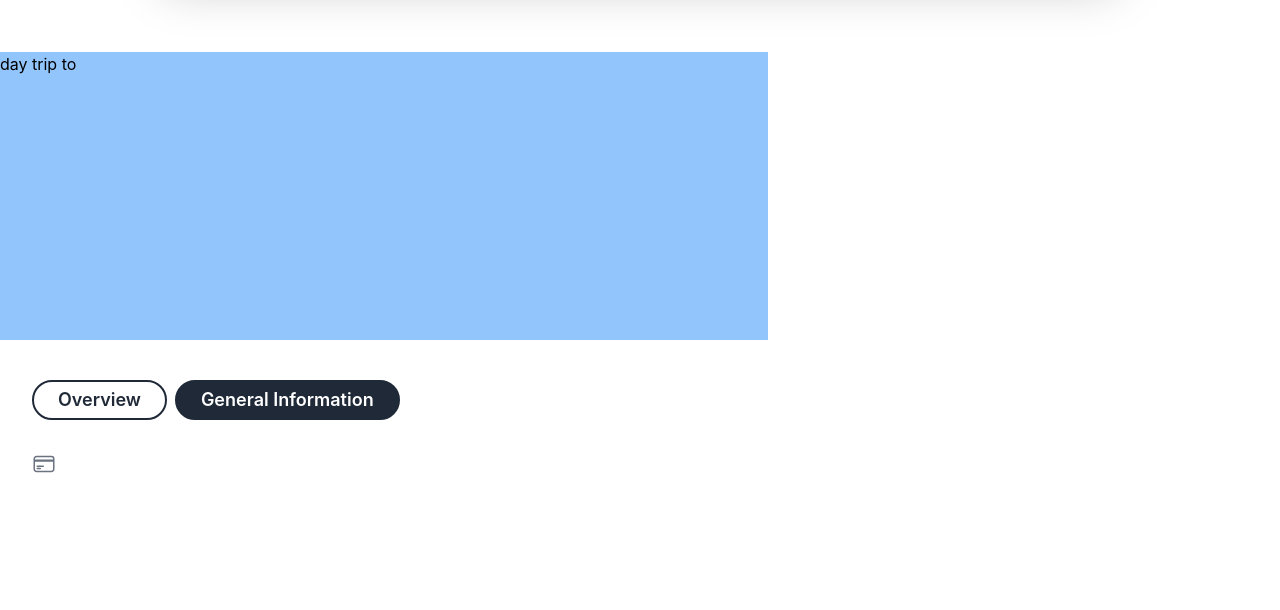
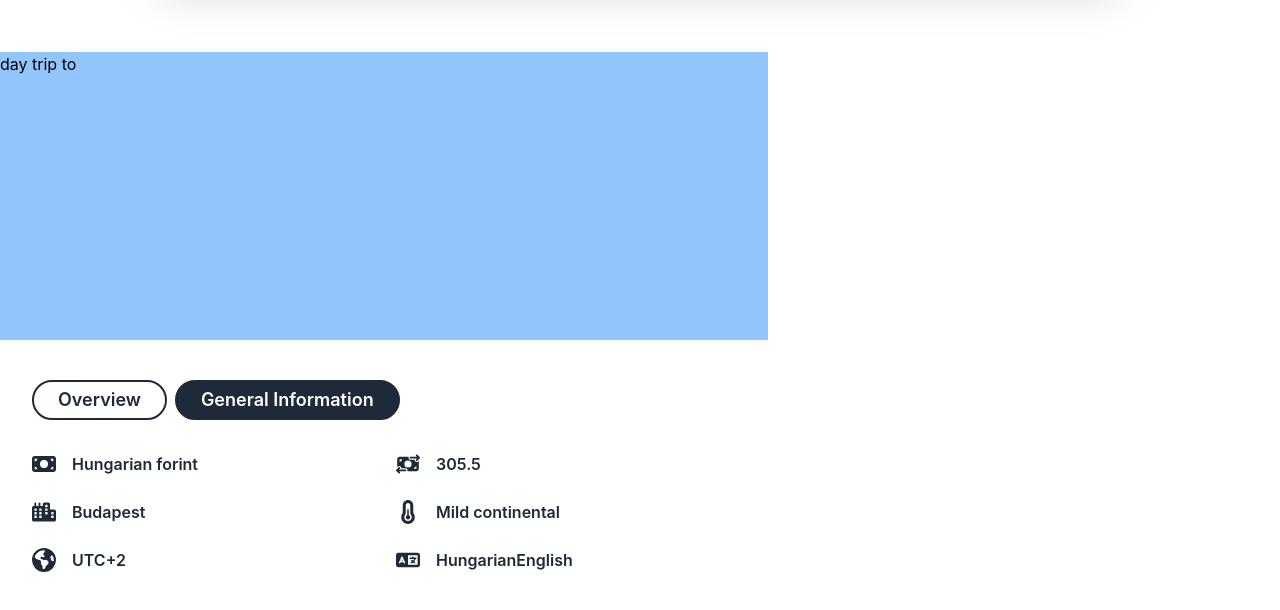
Before and after one commit to szilrdmate/voyagio, a React (Vite) app: page /planner in a window 1280 px wide. Both pictures are taken after a click on the button "General Information". Shown: the part 704-1314 px from the top of the page. Built offline with nearby package versions, Linux system fonts and the light colour scheme; no server answers.

Commit message:
Response handling

```diff
--- a/package.json
+++ b/package.json
@@ -10,6 +10,9 @@
     "preview": "vite preview"
   },
   "dependencies": {
+    "@fortawesome/fontawesome-svg-core": "^6.5.1",
+    "@fortawesome/free-solid-svg-icons": "^6.5.1",
+    "@fortawesome/react-fontawesome": "^0.2.0",
     "@heroicons/react": "^2.1.1",
     "@types/react-router-dom": "^5.3.3",
     "axios": "^1.6.5",
--- a/src/components/General.tsx
+++ b/src/components/General.tsx
@@ -1,5 +1,15 @@
 import React from "react";
-import { CreditCardIcon } from "@heroicons/react/24/outline";
+import { FontAwesomeIcon } from "@fortawesome/react-fontawesome";
+import {
+  faMoneyBill,
+  faMoneyBillTransfer,
+  faLanguage,
+  faEarthAmericas,
+  faTemperatureHalf,
+  faCity,
+} from "@fortawesome/free-solid-svg-icons";
+import response from "../data/exampleResponse.json";
+import { destination, itinerary, estimatedCosts } from "../data/gptData";
 
 type GeneralProps = {
   setState: React.Dispatch<React.SetStateAction<boolean>>;
@@ -18,16 +28,61 @@ const General: React.FC<GeneralProps> = ({ setState }) => {
           General Information
         </button>
       </div>
-      <div className='w-full grid grid-cols-2 grid-rows-3'>
-        <div>
-          <CreditCardIcon className='h-6 w-6 text-gray-500' />
-          <p>{/*currency*/}</p>
+      <div className='w-full grid grid-cols-2 grid-rows-3 gap-6'>
+        <div className='flex items-center'>
+          <FontAwesomeIcon
+            className='text-gray-800 text-xl h-6 w-6'
+            icon={faMoneyBill}
+          />
+          <p className='text-gray-800 text-md font-semibold ml-4'>
+            {response.destination.currency}
+          </p>
         </div>
-        <div></div>
-        <div></div>
-        <div></div>
-        <div></div>
-        <div></div>
+        <div className='flex items-center'>
+          <FontAwesomeIcon
+            className='text-gray-800 text-xl h-6 w-6'
+            icon={faMoneyBillTransfer}
+          />
+          <p className='text-gray-800 text-md font-semibold ml-4'>
+            {response.destination.oneDollarInLocalCurrency}
+          </p>
+        </div>
+        <div className='flex items-center'>
+          <FontAwesomeIcon
+            className='text-gray-800 text-xl h-6 w-6'
+            icon={faCity}
+          />
+          <p className='text-gray-800 text-md font-semibold ml-4'>
+            {response.destination.capitalOfTheCountry}
+          </p>
+        </div>
+        <div className='flex items-center'>
+          <FontAwesomeIcon
+            className='text-gray-800 text-xl h-6 w-6'
+            icon={faTemperatureHalf}
+          />
+          <p className='text-gray-800 text-md font-semibold ml-4'>
+            {response.destination.localWeather}
+          </p>
+        </div>
+        <div className='flex items-center'>
+          <FontAwesomeIcon
+            className='text-gray-800 text-xl h-6 w-6'
+            icon={faEarthAmericas}
+          />
+          <p className='text-gray-800 text-md font-semibold ml-4'>
+            {response.destination.timeThereInUtcFormat}
+          </p>
+        </div>
+        <div className='flex items-center'>
+          <FontAwesomeIcon
+            className='text-gray-800 text-xl h-6 w-6'
+            icon={faLanguage}
+          />
+          <p className='text-gray-800 text-md font-semibold ml-4'>
+            {response.destination.languagesSpoken}
+          </p>
+        </div>
       </div>
     </div>
   );
--- a/src/components/Overview.tsx
+++ b/src/components/Overview.tsx
@@ -1,4 +1,5 @@
 import React from "react";
+import response from "../data/exampleResponse.json";
 
 type OverviewProps = {
   setState: React.Dispatch<React.SetStateAction<boolean>>;
@@ -19,17 +20,11 @@ const Overview: React.FC<OverviewProps> = ({ setState }) => {
       </div>
       <h2 className='text-gray-800 font-bold text-xl mb-2'>Description</h2>
       <p className='text-gray-600 font-medium text-md text-justify mb-4'>
-        Lorem ipsum dolor sit amet consectetur adipisicing elit. Iusto,
-        voluptatibus ut atque eos quasi asperiores officiis quaerat architecto
-        accusamus id nisi minus blanditiis tempora unde itaque inventore, illum
-        exercitationem laboriosam?{/*description*/}
+        {response.destination.shortDescription}
       </p>
       <h2 className='text-gray-800 font-bold text-xl mb-2'>History</h2>
       <p className='text-gray-600 font-medium text-md text-justify'>
-        Lorem ipsum dolor sit amet consectetur adipisicing elit. Iusto,
-        voluptatibus ut atque eos quasi asperiores officiis quaerat architecto
-        accusamus id nisi minus blanditiis tempora unde itaque inventore, illum
-        exercitationem laboriosam?{/*history*/}
+        {response.destination.shortHistory}
       </p>
     </div>
   );
--- /dev/null
+++ b/src/data/exampleResponse.json
@@ -0,0 +1,90 @@
+{
+    "destination": {
+      "destinationCity": "Budapest",
+      "destinationCountry": "Hungary",
+      "currency": "Hungarian forint",
+      "oneDollarInLocalCurrency": 305.50,
+      "languagesSpoken": ["Hungarian","English"],
+      "timeThereInUtcFormat": "UTC+2",
+      "capitalOfTheCountry": "Budapest",
+      "localWeather": "Mild continental",
+      "temperatureRangeThroughTheYear": "Summer: 20-30°C, Winter: -5-5°C",
+      "shortDescription": "Hungary is a landlocked country in Central Europe, known for its rich cultural heritage and architectural landmarks. Its capital, Budapest, is famed for its scenic Danube River views and numerous thermal baths.",
+      "shortHistory": "Founded in 896 AD, Hungary became a significant power in Central Europe, reaching a peak during the Austro-Hungarian Empire. Post-World War I, it underwent significant territorial changes and played varied roles in European history.",
+      "fetchImageOfDestinationLocation": "https://example.com/budapest-image"
+    },
+    "itinerary": [
+      {
+        "day": 1,
+        "program": [
+          {
+            "id": 1,
+            "programOrPlaceName": "Caving under Budapest",
+            "timeSpentThere": "3 hours",
+            "location": "Pálvölgyi-Mátyás-hegyi Cave",
+            "shortDescriptionOfProgram": "Explore the hidden world under Budapest with a guided caving tour."
+          },
+          {
+            "id": 2,
+            "programOrPlaceName": "Budapest Pinball Museum",
+            "timeSpentThere": "1.5 hours",
+            "location": "Radnóti Miklós utca 18.",
+            "shortDescriptionOfProgram": "Enjoy playing over 130 pinball machines and arcade games from the 19th century to the present."
+          },
+          {
+            "id": 3,
+            "programOrPlaceName": "Wakeboarding at Lake Velence",
+            "timeSpentThere": "3 hours",
+            "location": "Lake Velence",
+            "shortDescriptionOfProgram": "Try wakeboarding or water skiing at the scenic Lake Velence, located outside of Budapest."
+          },
+          {
+            "id": 4,
+            "programOrPlaceName": "Budapest Escape Room",
+            "timeSpentThere": "1.5 hours",
+            "location": "Several locations in Budapest",
+            "shortDescriptionOfProgram": "Engage in an exciting escape room challenge with various themes and difficulty levels."
+          },
+          {
+            "id": 5,
+            "programOrPlaceName": "Gellért Hill Hiking",
+            "timeSpentThere": "2 hours",
+            "location": "Gellért Hill",
+            "shortDescriptionOfProgram": "Hike to the top of Gellért Hill to see the famous Citadella and enjoy panoramic views of the city."
+          }
+        ]
+      }
+    ],
+    "estimatedCosts": [
+      {
+        "category": "Accommodation",
+        "hostelCostPerNight": 10,
+        "hotelCostPerNight": 50,
+        "luxuryHotelCostPerNight": 120,
+        "airbnbCostPerNight": 40
+      },
+      {
+        "category": "Transportation",
+        "busCost": 1,
+        "taxiCost": 15,
+        "trainCost": 2,
+        "rentalCost": 25
+      },
+      {
+        "category": "Food",
+        "streetFoodCost": 5,
+        "budgetRestaurantCost": 15,
+        "fancyRestaurantCost": 40,
+        "traditionalFoodCost": 20
+      },
+      {
+        "category": "Activities",
+        "mainActivityForEachDay": [
+          {
+            "mainActivityName": "Caving under Budapest",
+            "costOfProgram": 40
+          }
+        ]
+      }
+    ]
+  }
--- a/src/services/gptService.ts
+++ b/src/services/gptService.ts
@@ -23,6 +23,8 @@ export const generateItinerary = async (data: { destination: string; length: str
       "capitalOfTheCountry": "String",
       "localWeather": "String",
       "temperatureRangeThroughTheYear": "String",
+      "shortDescription": "String", // 2-3 sentances
+      "shortHistory": "String", // 2-3 sentances
       "fetchImageOfDestinationLocation": "String",
     },
     "itinerary": [
```
Also changed, not shown: 1 other file (tests, documents, lock files or other folders).
